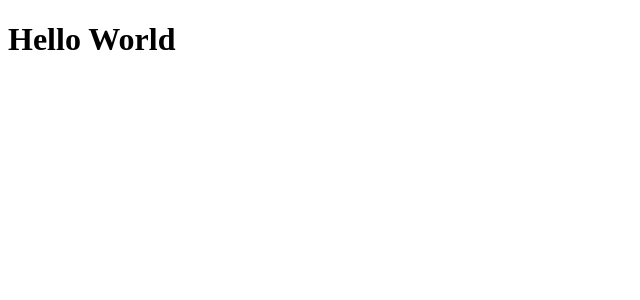
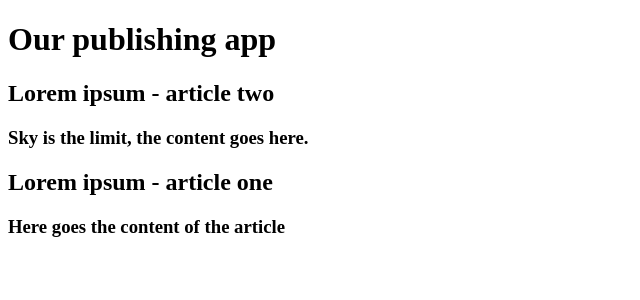
Before and after one commit to ReactPoland/falcorjs-tutorial, a React app: page / in a window 1280 px wide. Shown: the top 300 px of the page, without its empty margins (0-640 px from the left). Built offline with nearby package versions, Linux system fonts and the light colour scheme; the HTML template or start-up script is replaced by a standard one.

Commit message:
fixed error with missing script in index.html

```diff
--- a/src/App.js
+++ b/src/App.js
@@ -4,12 +4,12 @@ import { Provider } from 'react-redux'
 import { createStore } from 'redux'
 import article from './reducers/article'
 import PublishingApp from './layouts/PublishingApp'
-import TempApp from './layouts/TempApp'
 
-let store = createStore(article);
-
+let store = createStore(article)
 
 render(
-    <TempApp />,
+    <Provider store={store}>
+        <PublishingApp />
+    </Provider>,
     document.getElementById('publishingAppRoot')
 );
--- a/src/layouts/TempApp.js
+++ /dev/null
@@ -1,15 +0,0 @@
-import React from 'react'
-
-
-
-class TempApp extends React.Component {
-	render() {
-		return (
-				<div>
-					<h1>Hello World</h1>
-				</div>
-			)
-	}
-}
-
-export default TempApp;
--- a/webpack.config.js
+++ b/webpack.config.js
@@ -7,7 +7,7 @@ module.exports = {
     },
     devServer: {
         inline: true,
-        port: 3333,
+        port: 3000,
         contentBase: './dist'
     },
     module: {
```
Also changed, not shown: 1 other file (tests, documents, lock files or other folders).
